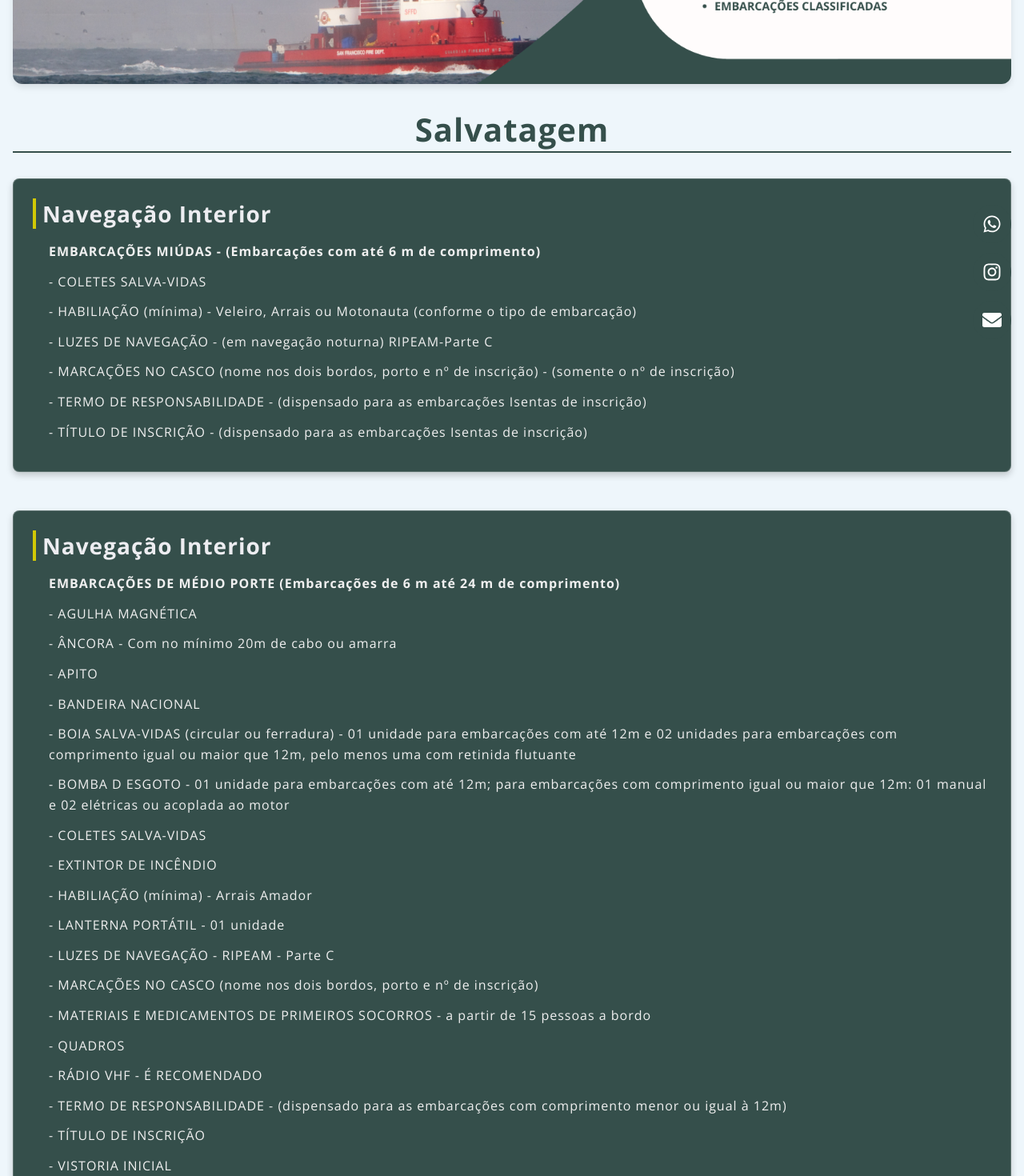
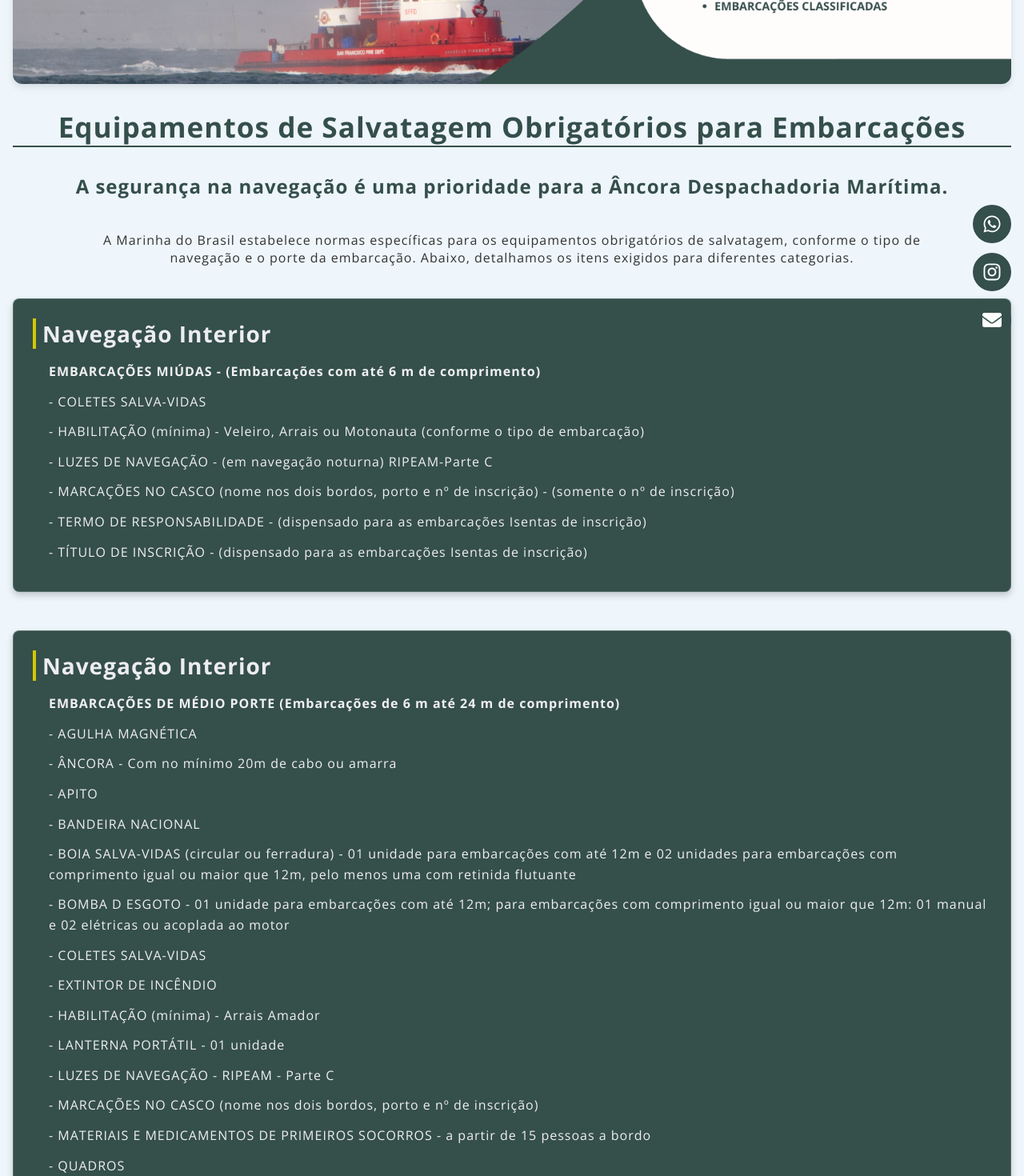
Before and after one commit to VagRodr/siteAncora, a React (Vite) app: page /salvatagem in a window 1280 px wide. Shown: the part 360-1830 px from the top of the page at 80% size. Built offline with nearby package versions, Linux system fonts and the light colour scheme.

Commit message:
Alteração texto página Salvatagem

```diff
--- a/src/pages/Salvatagem/Salvatagem.jsx
+++ b/src/pages/Salvatagem/Salvatagem.jsx
@@ -8,7 +8,7 @@ const salvatagemData = [
     items: [
       <strong>EMBARCAÇÕES MIÚDAS - (Embarcações com até 6 m de comprimento)</strong> ,
       "- COLETES SALVA-VIDAS",
-      "- HABILIAÇÃO (mínima) - Veleiro, Arrais ou Motonauta (conforme o tipo de embarcação)",
+      "- HABILITAÇÃO (mínima) - Veleiro, Arrais ou Motonauta (conforme o tipo de embarcação)",
       "- LUZES DE NAVEGAÇÃO - (em navegação noturna) RIPEAM-Parte C",
       "- MARCAÇÕES NO CASCO (nome nos dois bordos, porto e nº de inscrição) - (somente o nº de inscrição)",
       "- TERMO DE RESPONSABILIDADE - (dispensado para as embarcações Isentas de inscrição)",
@@ -27,7 +27,7 @@ const salvatagemData = [
       "- BOMBA D ESGOTO - 01 unidade para embarcações com até 12m; para embarcações com comprimento igual ou maior que 12m: 01 manual e 02 elétricas ou acoplada ao motor",
       "- COLETES SALVA-VIDAS",
       "- EXTINTOR DE INCÊNDIO",
-      "- HABILIAÇÃO (mínima) - Arrais Amador",
+      "- HABILITAÇÃO (mínima) - Arrais Amador",
       "- LANTERNA PORTÁTIL - 01 unidade",
       "- LUZES DE NAVEGAÇÃO - RIPEAM - Parte C",
       "- MARCAÇÕES NO CASCO (nome nos dois bordos, porto e nº de inscrição)",
@@ -53,7 +53,7 @@ const salvatagemData = [
       "- COLETES SALVA-VIDAS - Classe II",
       "- EXTINTOR DE INCÊNDIO",
       "- SISTEMA GLOBAL DE NAVEGAÇÃO - GNSS - (01 unidade)",
-      "- HABILIAÇÃO (mínima) - Mestre Amador",
+      "- HABILITAÇÃO (mínima) - Mestre Amador",
       "- LANTERNA PORTÁTIL - 01 unidade",
       "- MATERIAIS E MEDICAMENTOS DE PRIMEIROS SOCORROS - a partir de 15 pessoas a bordo",
       "- QUADROS",
@@ -74,7 +74,9 @@ const Salvatagem = () => {
         <figure className={styles.banner}>
           <img src={salvatagemBanner} alt="" />
         </figure>
-        <h1 className={styles.pageTitle}>Salvatagem</h1>
+        <h1 className={styles.pageTitle}>Equipamentos de Salvatagem Obrigatórios para Embarcações</h1>
+        <h3>A segurança na navegação é uma prioridade para a Âncora Despachadoria Marítima.</h3>
+        <p>A Marinha do Brasil estabelece normas específicas para os equipamentos obrigatórios de salvatagem, conforme o tipo de navegação e o porte da embarcação. Abaixo, detalhamos os itens exigidos para diferentes categorias.</p>
         {salvatagemData.map((section, index) => (
           <section key={index} className={styles.section}>
             <h2 className={styles.topicTitle}>{section.topic}</h2>
--- a/src/pages/Salvatagem/Salvatagem.module.css
+++ b/src/pages/Salvatagem/Salvatagem.module.css
@@ -16,10 +16,23 @@
 
 .pageTitle {
   text-align: center;
-  font-size: 2.5rem;
+  font-size: 2.2rem;
   letter-spacing: 1px;
   border-bottom: 2px solid #354f4b;
   margin-bottom: 32px;
+}
+
+h3 {
+  text-align: center;
+  font-size: 1.5rem;
+  letter-spacing: 1px;
+  margin-bottom: 32px;
+}
+
+p {
+  text-align: center;
+  letter-spacing: 1px;
+  margin: 40px 100px 40px 100px;
 }
 
 .section {
```
